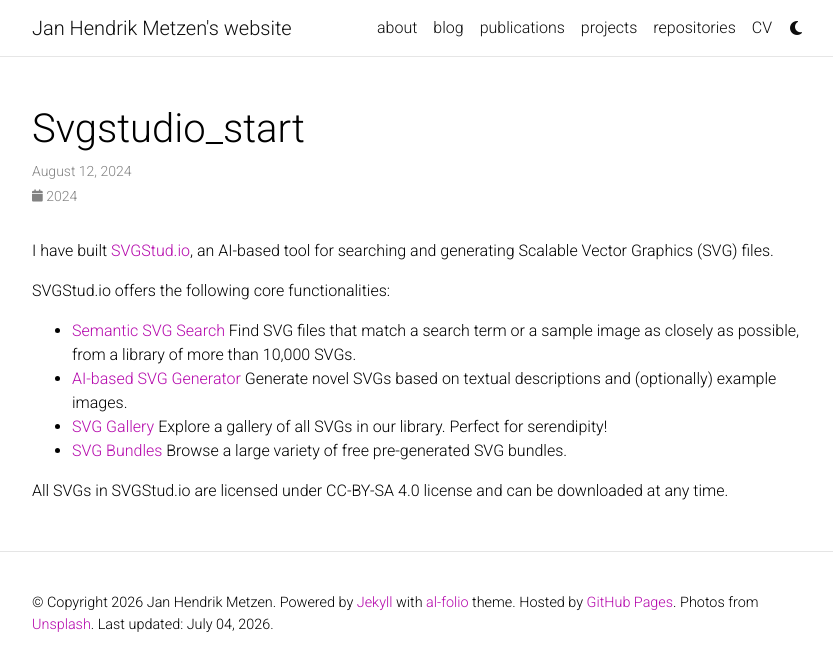
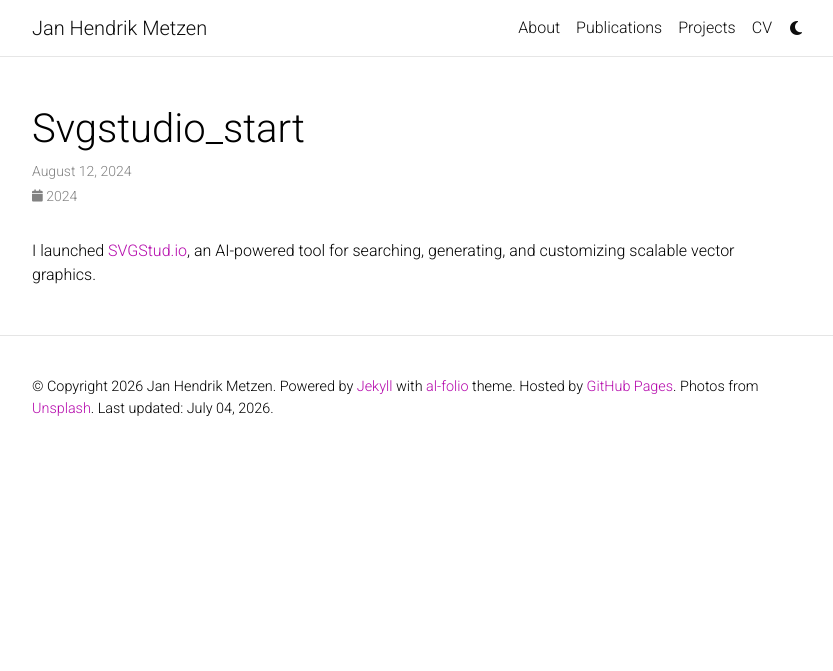
Before and after one commit to jmetzen/jmetzen.github.io, a Jekyll site: the page built from _news/svgstudio_start.md, in a window 1280 px wide. Shown: the top 671 px of the page, without its empty margins (223-1056 px from the left). Built offline with Jekyll 4.4.1, drawn with Linux system fonts in a browser that asks for light colours; comment, search, counter and statistics services are not loaded; a style sheet for code colours, icons or effects is not loaded.

Commit message:
Refresh homepage content and navigation

```diff
--- a/_config.yml
+++ b/_config.yml
@@ -2,18 +2,18 @@
 # Site settings
 # -----------------------------------------------------------------------------
 
-title: Jan Hendrik Metzen's website # the website title (if blank, full name will be used instead)
+title: Jan Hendrik Metzen # the website title (if blank, full name will be used instead)
 first_name: Jan
 middle_name: Hendrik
 last_name: Metzen
 email: janmetzen@mailbox.org
 description: > # the ">" symbol means to ignore newlines until "footer_text:"
-  Jan Metzen's website. Based on [*folio](https://github.com/bogoli/-folio) design.
+  Personal website of Jan Hendrik Metzen, a research scientist working on tabular foundation models, scalable pretraining, efficient architectures, and reliable machine learning.
 footer_text: >
   Powered by <a href="https://jekyllrb.com/" target="_blank">Jekyll</a> with <a href="https://github.com/alshedivat/al-folio">al-folio</a> theme.
   Hosted by <a href="https://pages.github.com/" target="_blank">GitHub Pages</a>.
   Photos from <a href="https://unsplash.com" target="_blank">Unsplash</a>.
-keywords:  # add your own keywords or leave empty
+keywords: tabular foundation models, machine learning, scalable pretraining, efficient architectures, AutoML, robust AI
 
 lang: en # the language of your site (for example: en, fr, cn, ru, etc.)
 icon: 🪪  # the emoji used as the favicon (alternatively, provide image name in /assets/img/)
@@ -124,7 +124,7 @@
 # -----------------------------------------------------------------------------
 
 blog_name: Personal Blog of Jan Metzen # blog_name will be displayed in your blog page
-blog_nav_title: blog # your blog must have a title for it to be displayed in the nav bar
+blog_nav_title: # keep the blog accessible without displaying it in the primary navigation
 blog_description: Exploring the Frontiers of AI—One Post at a Time.
 permalink: /blog/:year/:title/
 
--- a/_news/svgstudio_start.md
+++ b/_news/svgstudio_start.md
@@ -5,22 +5,4 @@
 related_posts: false
 ---
 
-I have built  <a href="https://svgstud.io/"> SVGStud.io</a>, an AI-based tool for searching and generating Scalable Vector Graphics (SVG) files.
-
-SVGStud.io offers the following core functionalities:
-<ul>
-    <li> <a href="https://svgstud.io/semantic_search.html"> Semantic SVG Search</a>
-        Find SVG files that match a search term or a sample image as closely as possible, from a library of more than 10,000 SVGs.
-    </li>
-    <li> <a href="https://svgstud.io/generator.html"> AI-based SVG Generator</a>
-        Generate novel SVGs based on textual descriptions and (optionally) example images.
-    </li>
-    <li> <a href="https://svgstud.io/gallery.html"> SVG Gallery</a>
-        Explore a gallery of all SVGs in our library. Perfect for serendipity!
-    </li>
-    <li> <a href="https://svgstud.io/g/bundles.html"> SVG Bundles </a>
-        Browse a large variety of free pre-generated SVG bundles.
-    </li>
-</ul>
-
- All SVGs in SVGStud.io are licensed under CC-BY-SA 4.0 license and can be downloaded at any time.
+I launched [SVGStud.io](https://svgstud.io/), an AI-powered tool for searching, generating, and customizing scalable vector graphics.
```
Also changed, not shown: _news/prior_labs.md (added, +8 -0 lines), _news/tabpfn3.md (added, +8 -0 lines), _news/tokenizer_free_llms.md (added, +8 -0 lines), _pages/about.md (+9 -11 lines), _pages/projects.md (+1 -1 lines), _pages/publications.md (+1 -1 lines), _pages/repositories.md (+1 -1 lines).
